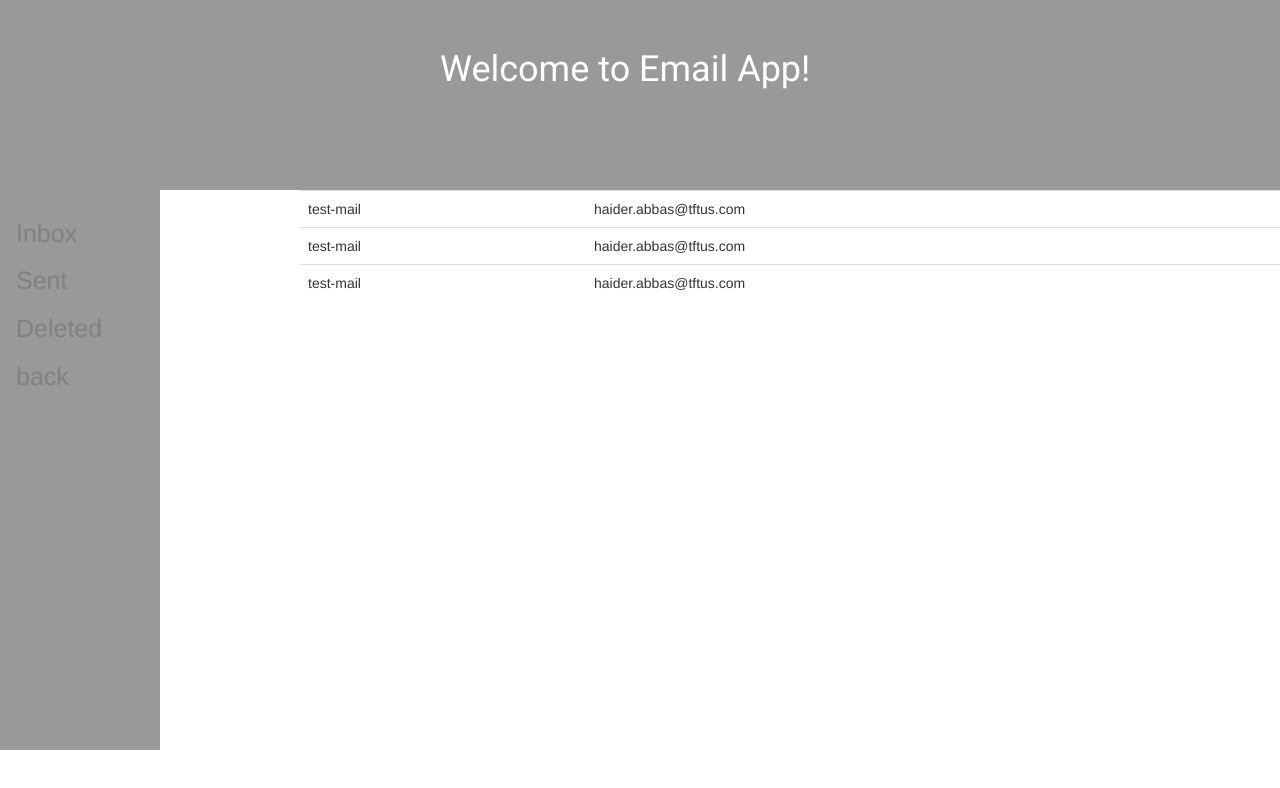
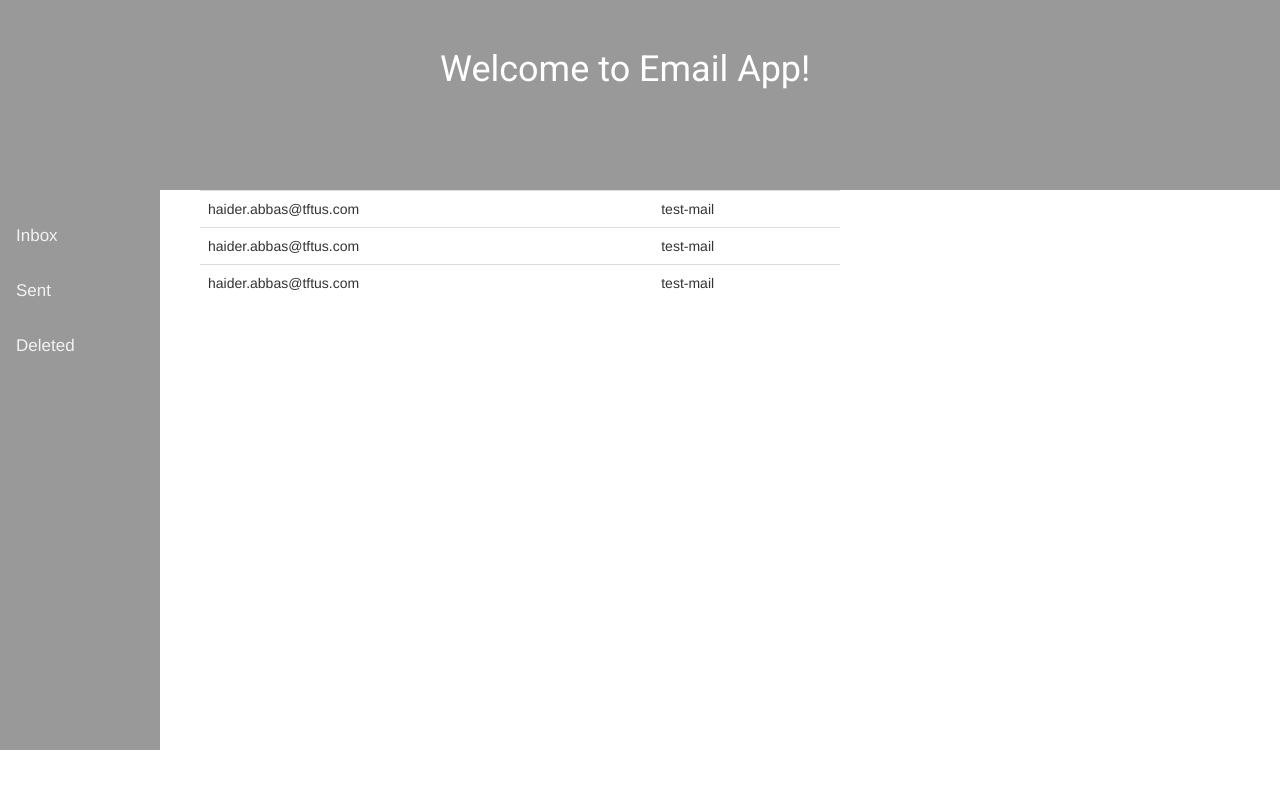
Before and after one commit to Haider93/email-app, an Angular app: page /side_panel in a window 1280 px wide. Shown: the top 788 px of the page. Built offline with nearby package versions, Linux system fonts and the light colour scheme; sample sign-in values are in the browser's storage.

Commit message:
Inbox and sent api , side panel designs implementations

```diff
--- a/src/app/api.service.ts
+++ b/src/app/api.service.ts
@@ -25,4 +25,8 @@ export class ApiService {
     localStorage.setItem("email-app-session",JSON.stringify({"email": email}));
     return  this.httpClient.get(`${this.API_URL}/sign_in/`+email+'/'+password);
   }
+
+  inbox(email: string){
+    return  this.httpClient.get(`${this.API_URL}/inbox/`+email);
+  }
 }
--- a/src/app/app.component.html
+++ b/src/app/app.component.html
@@ -106,11 +106,11 @@
         <h1>
           Welcome to {{ title }}!
 		</h1>
-		<p ng-bind="userEmail">{{userEmail}}</p>  <a *ngIf="signOutOption" (click)="signOut()" routerLinkActive="active">sign out</a>
+		<p>{{userEmail}}</p> <a *ngIf="signOutOption" (click)="signOut()" routerLinkActive="active">sign out</a>
 	  </div>
 	  <div class="signup-form"></div>
 	  <nav>
-			<a routerLink="/side_panel" *ngIf="signOutOption" routerLinkActive="active">Display</a>
+			<!-- <a routerLink="/side_panel" *ngIf="signOutOption" routerLinkActive="active">Display</a> -->
 		</nav>
       <router-outlet></router-outlet>
 
--- a/src/app/folders-panel/folders-panel.component.css
+++ b/src/app/folders-panel/folders-panel.component.css
@@ -12,25 +12,40 @@
 }
 
 /* The navigation menu links */
-.sidenav a {
-    padding: 6px 8px 6px 16px;
-    text-decoration: none;
-    font-size: 25px;
-    color: #818181;
+ .sidenav a {
     display: block;
+    color: #f2f2f2;
+    text-align: left;
+    padding: 14px 16px;
+    font-size: 17px;
+    border-bottom: 3px solid transparent;
 }
+
+
+.sidenav a:active{
+    border-bottom: 3px solid red;
+    border-top: 3px solid red;
+    text-decoration:underline;
+}
+
+/* .sidenav .focus{
+    border-top: 3px solid red;
+    border-bottom: 3px solid red;
+    text-decoration:underline;
+} */
 
 /* When you mouse over the navigation links, change their color */
 .sidenav a:hover {
-    color: #f1f1f1;
+    border-bottom: 3px solid red;
+    border-top: 3px solid red;
 }
 
 /* Style page content */
 .main {
-    margin-left: 300px; /* Same as the width of the sidebar */
+    margin-left: 200px; /* Same as the width of the sidebar */
     padding: 0px 0px;
     height: 70%;
-    width: auto;
+    width: 50%;
 }
 
 /* On smaller screens, where height is less than 450px, change the style of the sidebar (less padding and a smaller font size) */
--- a/src/app/folders-panel/folders-panel.component.html
+++ b/src/app/folders-panel/folders-panel.component.html
@@ -7,10 +7,10 @@
 <body>
   <div>
     <div class="sidenav">
-      <a href="#">Inbox</a>
-      <a href="#">Sent</a>
-      <a href="#">Deleted</a>
-      <a routerLink="/sign_in" routerLinkActive="active">back</a>
+      <a routerLink="/side_panel" routerLinkActive="active" >Inbox</a>
+      <a routerLink="/side_panel" routerLinkActive="active">Sent</a>
+      <a routerLink="/side_panel" routerLinkActive="active">Deleted</a>
+      <!-- <a routerLink="/sign_in" routerLinkActive="active">back</a> -->
     </div>
 
     <div class="main" ng-if="emails">
@@ -23,8 +23,8 @@
         </thead> -->
         <tbody>
           <tr *ngFor="let email of emails">
+                <td>{{email.sender}}</td>
                 <td>{{email.subject}}</td>
-                <td>{{email.sender}}</td>
           </tr>
         </tbody>
       </table>
--- a/src/app/folders-panel/folders-panel.component.ts
+++ b/src/app/folders-panel/folders-panel.component.ts
@@ -1,6 +1,7 @@
 import { Component, OnInit } from '@angular/core';
 import {Email} from '../models/email';
 import {EMAILS} from '../models/mock-emails';
+import { ApiService } from  '../api.service';
 
 @Component({
   selector: 'app-folders-panel',
@@ -10,16 +11,25 @@ import {EMAILS} from '../models/mock-emails';
 export class FoldersPanelComponent implements OnInit {
 
 
-  constructor() { }
+  constructor(private  apiService:  ApiService) {
+    var app_session = JSON.parse(localStorage.getItem("email-app-session"));
+    var keys = [];
+    for(var k in app_session) keys.push(k);
+     var val = app_session[keys[0]];
+    this.loggedInEmail = val;
+  }
 
   ngOnInit() {
     this.emails = EMAILS;
   }
 
-
+  loggedInEmail: string;
   emails: Email[]
   inbox(){
-
+    alert("inbox method called");
+    // this.apiService.inbox(this.loggedInEmail).subscribe((data: any) => {
+    //   console.log("signed In---",data);
+    // });
   }
 
   sent(){}
```
